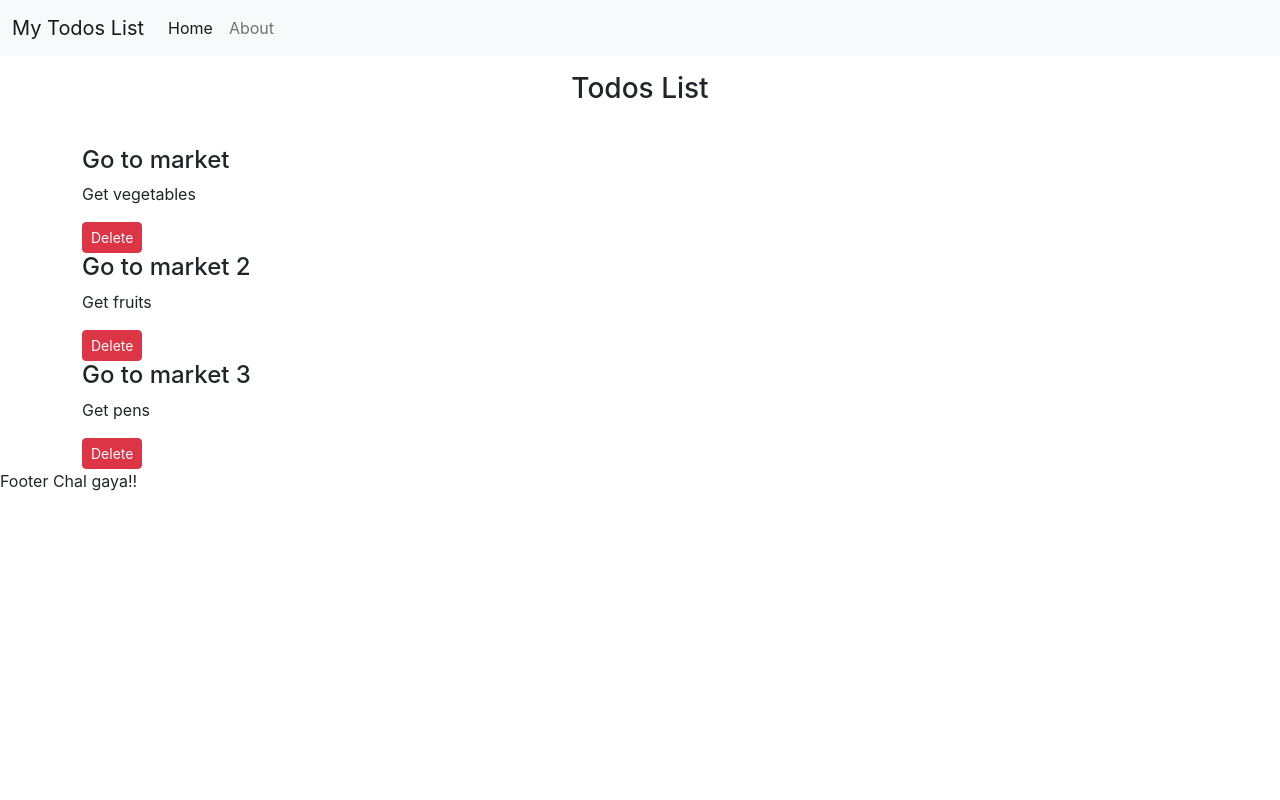
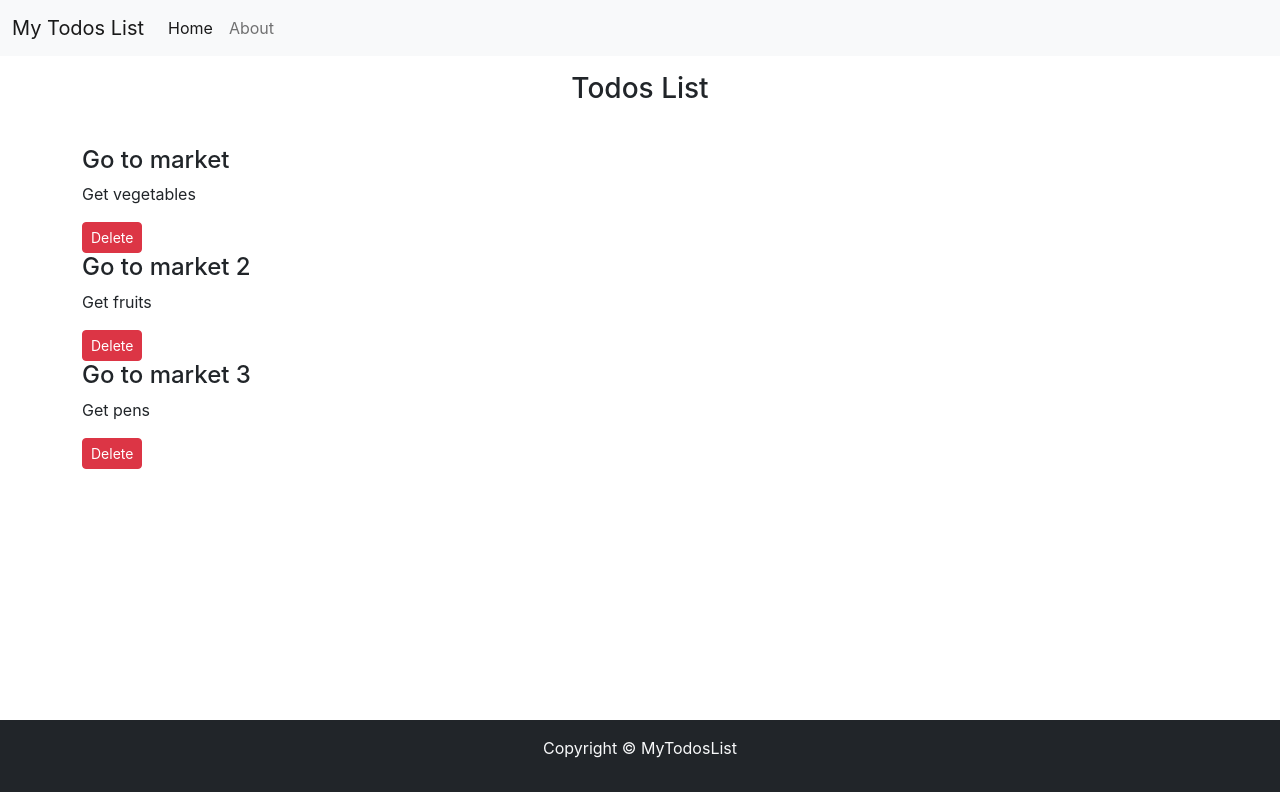
Before and after one commit to nikhilCad/TodoReactApp, a React (Create React App) app: page / in a window 1280 px wide. Built offline with nearby package versions, Linux system fonts and the light colour scheme.

Commit message:
Footer styling plus initial AddTodo button

```diff
--- a/src/MyComponents/Footer.js
+++ b/src/MyComponents/Footer.js
@@ -3,9 +3,18 @@
 import React from 'react'
 
 export const Footer = () => {
+
+    let footerStyle={
+        position: "absolute",
+        top: "90vh",
+        width: "100%"
+    }
+
     return (
-        <div>
-            Footer Chal gaya!!
-        </div>
+        <footer className="bg-dark text-light py-3" style={footerStyle}>
+           <p className="text-center">
+            Copyright &copy; MyTodosList
+            </p>
+        </footer>
     )
 }
```
Also changed, not shown: src/MyComponents/AddTodo.js (added, +24 -0 lines).
